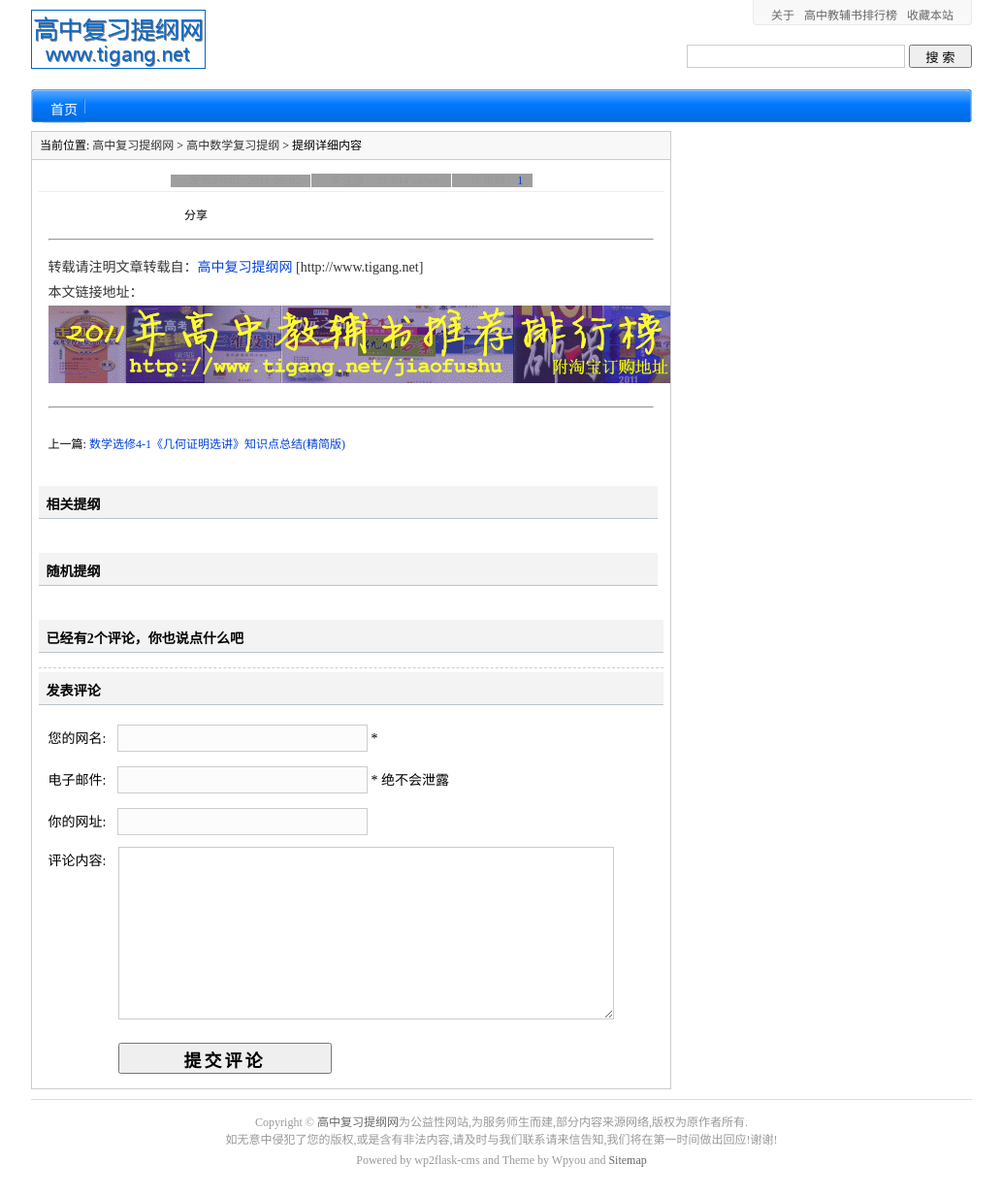
After one commit to HB6H057/wp2flask-cms, a Flask app: template app/templates/home/post.jinja2 in a window 1280 px wide. The commit adds this page. Shown: the whole page at 97% size, without its empty margins (123-1156 px from the left). Run offline with Flask 2, Linux system fonts and the light colour scheme; the template is opened without the code that fills it, so the values that code supplies are empty; parts of the project's set-up code (start-up, migrations or seed data) failed here and were passed over; grey boxes are pictures that could not be loaded.

Commit message:
Rewrite `PostView` using Pluggable Views

```diff
--- a/app/templates/comment.html
+++ b/app/templates/comment.html
@@ -12,7 +12,7 @@
 
 <h3 id="comments"><strong>已经有2个评论，你也说点什么吧</strong></h3>
 <ol class="commentlist">
-  {% for c in ct.cmds %}
+  {% for c in object.comments %}
   {{ generate_comment(c=c, index=loop.index) }}
   {% endfor %}
 </ol>
--- /dev/null
+++ b/app/templates/home/post.jinja2
@@ -0,0 +1,79 @@
+{% extends "base.jinja2"%}
+
+{%block title%}高中复习提纲网-高一,高二,高三高中各科必修选修复习资料提纲聚集地{%endblock title%}
+{%block description%}高中复习提纲网是一个收集高中复习资料提纲的聚集地{%endblock description%}
+{%block keywords%}提纲,高中,复习,数学,语文,英语,物理,化学,生物,政治,地理,历史,重点,归纳{%endblock keywords%}
+{% block content %}
+<div class="taobaobei">
+    <div class="subnavi">
+        <div class="subnavi-l">当前位置: <a href="{{url_for('home.index')}}">高中复习提纲网</a> &gt; <a href="{{url_for('home.category', slug=view.kwargs.cslug)}}" rel="category tag">高中数学复习提纲</a> &gt; 提纲详细内容</div>
+    </div>
+    <!--– 复制加版权开始 –-->
+    <div class="bb_post">
+        <div class="bb_list" id="baobei-460">
+            <h2 class="txtcenter"><a href="http://www.tigang.net/shuxue/gong-shi-kou-jue.html" rel="bookmark" title="{{ object.title }}">{{ object.title }}</a></h2>
+            <div class="descmid dashborder">
+                <label class="page-date">发表时间：2011-09-02</label><label class="page-views">关注度：21,844 views </label><label class="page-comments">评论数：<a href="#respond">1</a></label>
+            </div>
+
+            <div id="wshare">
+                <!-- Baidu Button BEGIN -->
+                分享
+                <!-- Baidu Button END -->
+            </div>
+
+            <div class="bb_detail baobei_info">
+              {{ object.body }}
+                <div class="reship">
+                    <hr>
+                    <p>转载请注明文章转载自：<a href="{{ url_for('home.index') }}">高中复习提纲网</a> [http://www.tigang.net]<br>本文链接地址：<a href="{{ url_for('home.post', cslug=object.category.slug, slug=object.slug) }}" rel="bookmark">{{ object.title }}</a><br>
+                        <a href="{{ url_for('page.about') }}"><img src="http://www.tigang.net/wp-content/themes/WPYOU%20CMS/images/jfs.jpg" alt="高中教辅书排行榜" title="高中教辅书排行榜"></a>
+                    </p>
+                    <hr>
+                </div>
+            </div>
+
+            <div class="post_foot_pro_next">
+                <div class="pro_next">上一篇: <a href="http://www.tigang.net/shuxue/4-1-ji-he-zheng-ming-xuan-jiang.html" rel="prev">数学选修4-1《几何证明选讲》知识点总结(精简版)</a></div>
+                <div class="pro_next"></div>
+            </div>
+            <!-- 相关提纲信息  开始 -->
+            <div class="relran">
+                <h3>相关提纲</h3>
+                <div class="relran_cont">
+                    <div class="wp_rp_wrap  wp_rp_plain">
+                        <div class="wp_rp_content">
+                            <ul class="related_post wp_rp">
+{#                              {% for p in ct.rel %}#}
+{#                                <li data-position="{{ loop.index0 }}" data-poid="in-{{ p.id }}" data-post-type="none"><a href="{{ url_for('home.post', pslug=p.slug, cslug=p.cslug) }}" class="wp_rp_title">{{ p.title }}</a></li>#}
+{#                              {% endfor %}#}
+                            </ul>
+                        </div>
+                    </div>
+                </div>
+            </div>
+            <!-- 相关提纲信息 志结束 -->
+            <!-- 随机提纲  开始 -->
+            <div class="relran">
+                <h3>随机提纲</h3>
+                <div class="relran_cont">
+                    <ul>
+{#                      {% for p in ct.random %}#}
+{#                        <li><a href="{{ url_for('home.post', pslug=p.slug, cslug=p.cslug) }}" >{{ p.title }}</a></li>#}
+{#                      {% endfor %}#}
+                    </ul>
+                </div>
+            </div>
+            <!-- 随机提纲 志结束 -->
+            <div class="clear"></div>
+
+            <!-- You can start editing here. -->
+            {% include 'comment.html' %}
+        </div>
+
+
+    </div>
+
+</div>
+{% include 'sidebar.html' %}
+{% endblock content %}
--- a/app/templates/sidebar.html
+++ b/app/templates/sidebar.html
@@ -15,7 +15,7 @@
   <ul>
     {% for p in new %}
     <li>
-      <a href="{{ url_for('home.post', cslug=p.category.slug, pslug=p.slug) }}">{{p.title}}</a>
+      <a href="{{ url_for('home.post', cslug=p.category.slug, slug=p.slug) }}">{{p.title}}</a>
     </li>
     {% endfor %}
   </ul>
```
Also changed, not shown: app/core/home/views.py (+40 -23 lines), app/templates/home/index.jinja2 (added, +69 -0 lines).
